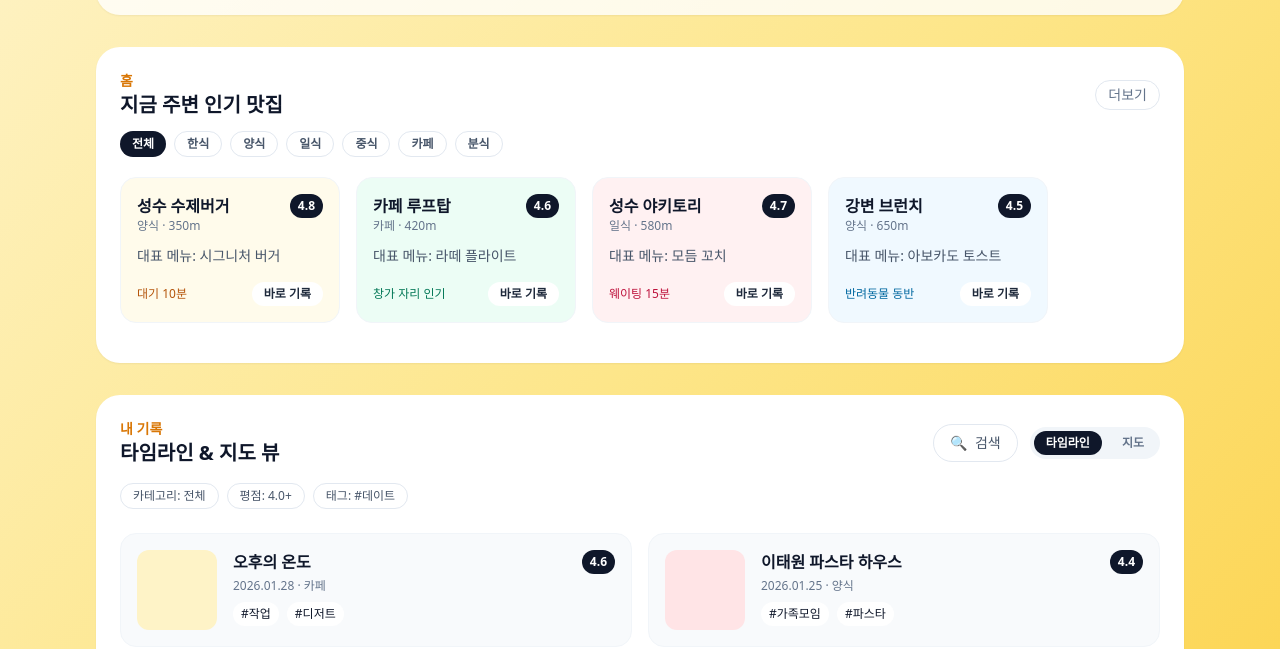
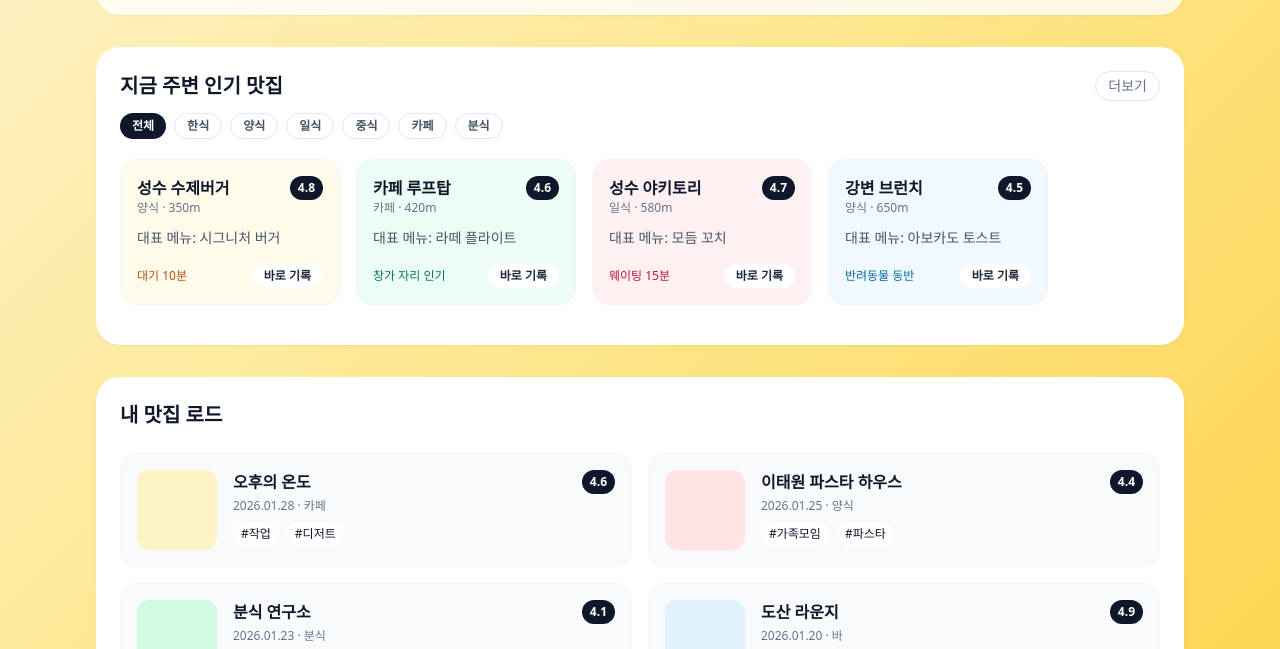
Before and after one commit to season1zeepapa-cell/taste-log, a website: page index.html in a window 1280 px wide. Shown: the part 137-786 px from the top of the page. Drawn offline with nearby package versions, Linux system fonts and the light colour scheme.

Commit message:
style: UI 문구 정리 및 불필요한 요소 삭제
- 주변 맛집 섹션: "홈" 문구 삭제
- 내기록 섹션: "내 기록" 문구 삭제
- "타임라인 & 지도 뷰" → "내 맛집 로드" 변경
- 검색, 타임라인/지도 버튼, 필터 칩 삭제

Co-Authored-By: Claude Opus 4.5 <noreply@anthropic.com>

```diff
--- a/client.js
+++ b/client.js
@@ -639,7 +639,7 @@
   };
 
   const renderTimeline = (items) => {
-    const section = findSectionByTitle('타임라인 & 지도 뷰');
+    const section = findSectionByTitle('내 맛집 로드');
     const container = section?.querySelector('.mt-6.grid');
     if (!container) return;
     container.innerHTML = '';
@@ -709,7 +709,7 @@
 
   // 타임라인 카테고리 필터 함수
   const filterTimelineByCategory = (category) => {
-    const section = findSectionByTitle('타임라인 & 지도 뷰');
+    const section = findSectionByTitle('내 맛집 로드');
     if (!section) return;
     const cards = section.querySelectorAll('[data-category]');
     cards.forEach(card => {
@@ -767,7 +767,7 @@
   };
 
   const setupRecordFilters = () => {
-    const section = findSectionByTitle('타임라인 & 지도 뷰');
+    const section = findSectionByTitle('내 맛집 로드');
     if (!section) return;
 
     const toggleButtons = qsa('div.rounded-full button', section).filter((btn) =>
--- a/index.html
+++ b/index.html
@@ -29,7 +29,6 @@
         <div class="rounded-3xl bg-white p-6 shadow-sm">
           <div class="flex items-center justify-between">
             <div>
-              <p class="text-sm font-semibold text-amber-600">홈</p>
               <h2 class="text-xl font-bold">지금 주변 인기 맛집</h2>
             </div>
             <button id="load-more-places" class="rounded-full border border-slate-200 px-3 py-1 text-sm text-slate-500 hover:bg-slate-100">더보기</button>
@@ -107,25 +106,7 @@
 
       <section class="rounded-3xl bg-white p-6 shadow-sm">
         <div class="flex flex-wrap items-center justify-between gap-3">
-          <div>
-            <p class="text-sm font-semibold text-amber-600">내 기록</p>
-            <h2 class="text-xl font-bold">타임라인 & 지도 뷰</h2>
-          </div>
-          <div class="flex flex-wrap items-center gap-3">
-            <div class="flex items-center gap-2 rounded-full border border-slate-200 bg-white px-4 py-2 text-sm text-slate-600">
-              <span>🔍</span>
-              <span>검색</span>
-            </div>
-            <div class="flex items-center gap-2 rounded-full bg-slate-100 p-1">
-              <button class="rounded-full bg-slate-900 px-3 py-1 text-xs font-semibold text-white">타임라인</button>
-              <button class="rounded-full px-3 py-1 text-xs font-semibold text-slate-500">지도</button>
-            </div>
-          </div>
-        </div>
-        <div class="mt-4 flex flex-wrap gap-2">
-          <span class="rounded-full border border-slate-200 bg-white px-3 py-1 text-xs text-slate-600">카테고리: 전체</span>
-          <span class="rounded-full border border-slate-200 bg-white px-3 py-1 text-xs text-slate-600">평점: 4.0+</span>
-          <span class="rounded-full border border-slate-200 bg-white px-3 py-1 text-xs text-slate-600">태그: #데이트</span>
+          <h2 class="text-xl font-bold">내 맛집 로드</h2>
         </div>
         <div class="mt-6 grid gap-4 md:grid-cols-2">
           <article class="flex gap-4 rounded-2xl border border-slate-100 bg-slate-50 p-4">
```
